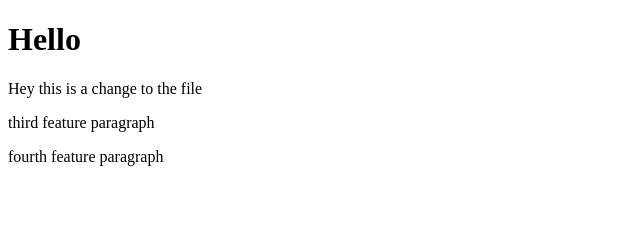
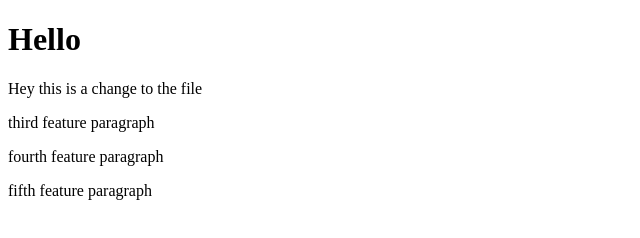
Before and after one commit to syamanashi/flow-ex, a plain HTML site: page index.html in a window 1280 px wide. Shown: the whole page, without its empty margins (0-640 px from the left). Drawn offline with Linux system fonts and the light colour scheme.

Commit message:
Fif feature

```diff
--- a/index.html
+++ b/index.html
@@ -11,6 +11,7 @@
     <p>Hey this is a change to the file</p>
     <p>third feature paragraph</p>
     <p>fourth feature paragraph</p>
+    <p>fifth feature paragraph</p>
 
 </body>
 </html>
```
